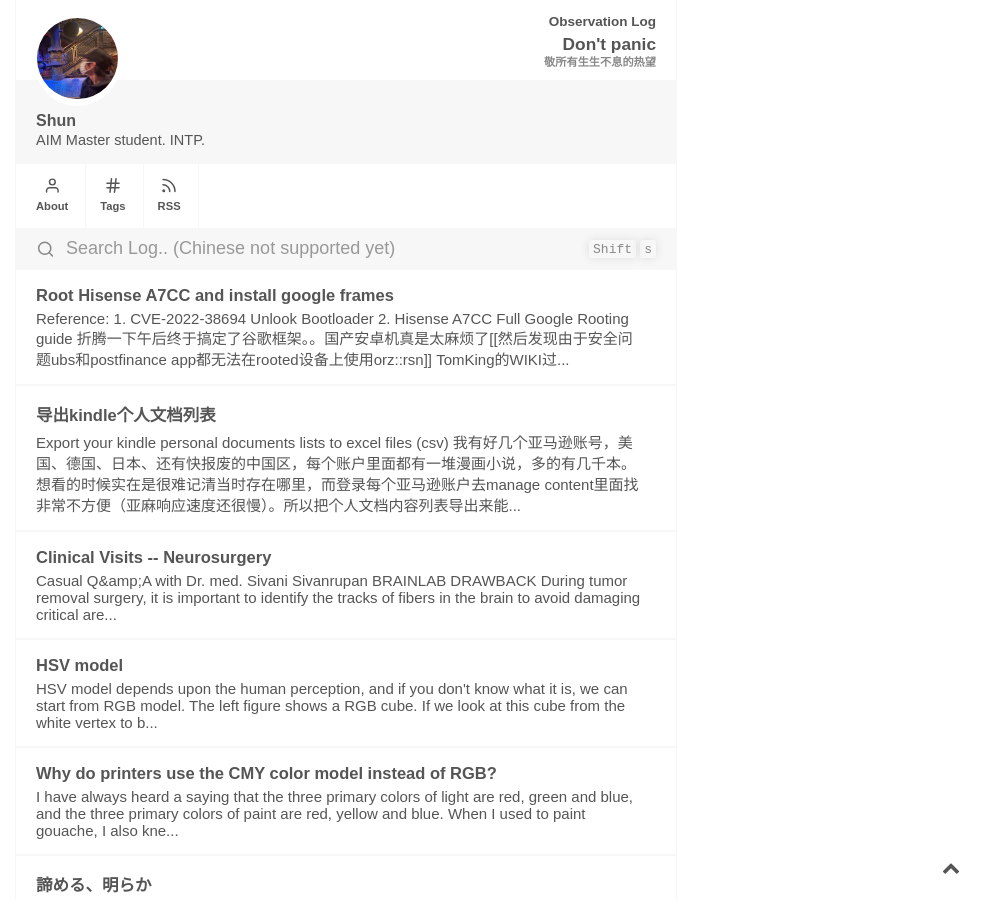
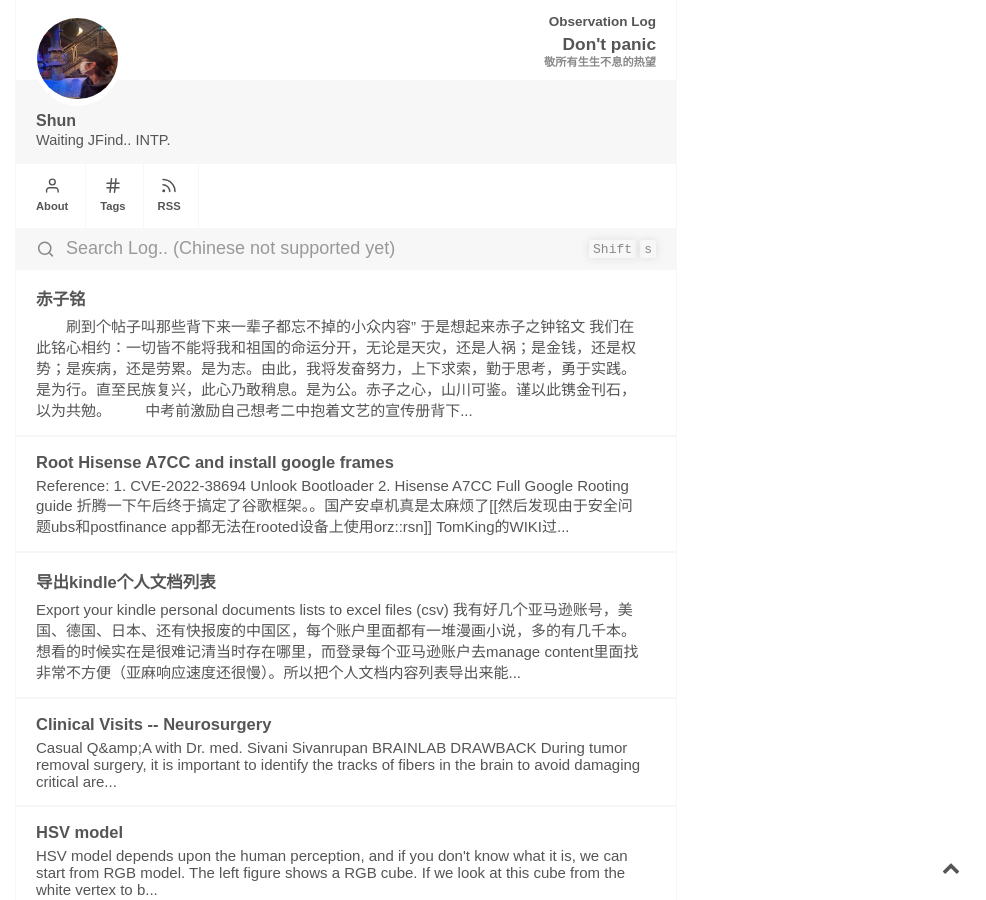
Before and after one commit to r7shun/r7shun.github.io, a Jekyll site: the page built from index.md, in a window 1280 px wide and 900 px high. Shown: the whole window, without its empty margins (294-1280 px from the left). Built offline with Jekyll 4.4.1, drawn with Linux system fonts in a browser that asks for light colours; formulas are drawn with MathJax 3.

Commit message:
update chiziming

```diff
--- a/_config.yml
+++ b/_config.yml
@@ -57,7 +57,7 @@ user:
                 # granular enabling or disabling as with the 'preferences'
                 # or the site-wide settings.
   name: Shun
-  bio: AIM Master student. INTP.
+  bio: Waiting JFind.. INTP.
   email: shunyu.wu7@gmail.com
   photo: /assets/img/profile.jpg
   # alt_link: rgvr.me
--- a/_posts/_archived/2024-09-05-chiziming.md
+++ b/_posts/2024-09-05-chiziming.md
@@ -13,14 +13,14 @@ language: zh
 
 &emsp;&emsp;家庭环境使然，我从来不算个爱国的孩子，三观形成时期没有走偏变成愤青纯靠士兵突击和桔子树的麒麟[[刷到过评论区说再多的爱国教育都比不上一部麒麟hhh，确实是这么回事::rsn]]，虽然副作用是读到第二卷生死与共后掉入腐门至今也爬不出来，可他确实潜移默化的让我始终对解放军保有一层滤镜，由此也将我的心和那片土地永远的联系在了一起，即使那时我还并不知晓。
 
-&emsp;&emsp;真的去了杭二后，遇上了高考改革，佛系的二中提供的资源其实远远比不上学军，那几年同学和家长都在骂，我当时也说不上喜欢二中。开局对分班考失利耿耿于怀，站在401的班门前迟迟不愿进入，第一年不喜欢金jie每天早上的香水味，不喜欢班长总是强迫人的高高在上的嘴脸，用集体荣誉感道德绑架人报名运动会之类的无谓活动，那年（或许直到如今）我都信奉云雀说的[[*“群聚，咬杀”*::highlight]]，最中二的时期甚至标榜享受孤独[[后来遇到tian走出了怪圈::rsn]]，但究极i人如我还是享受独处，看完海边的卡夫卡羡慕卡夫卡能一个人跑到未知的图书馆小住，看蜂蜜与四叶草期待着某一天和竹本一样骑着单车绕日本旅行。直到读到呵呵里白祁写给Chris的信里说
+&emsp;&emsp;真的去了杭二后，遇上了高考改革，佛系的二中提供的资源其实远远比不上学军，那几年同学和家长都在骂，我当时也说不上喜欢二中。开局对分班考失利耿耿于怀，站在401的班门前迟迟不愿进入，第一年不喜欢金洁每天早上的香水味，不喜欢班长总是强迫人的高高在上的嘴脸，用集体荣誉感道德绑架人报名运动会之类的无谓活动，那年（或许直到如今）我都信奉云雀[[家庭教师reborn云雀恭弥(18)::rsn]]说的[[*“群聚，咬杀”*::highlight]]，最中二的时期甚至标榜享受孤独[[后来遇到tian走出了怪圈::rsn]]，但究极i人如我还是享受独处，看完海边的卡夫卡羡慕卡夫卡能一个人跑到未知的图书馆小住，看蜂蜜与四叶草期待着某一天和竹本一样骑着单车绕日本旅行。直到读到呵呵里白祁写给Chris的信里说
 >  “**我那時對任何集體式的狂歡避而遠之，而且心懷惡意。我認爲投入情緒浪潮裏的人就不再是人，他們的自我被壓縮爲一聲聒噪的蟬鳴。通過集體行爲賦予自身更崇高的涵義，用化身混沌的方式對抗混沌，本身就是失智的表現。”**
 
 才忽的明白，啊，我和当年的白祁是一样的，都是游离在人群之外的人，大概也是这样才如此喜欢日本文学和影视吧。
 
-&emsp;&emsp;再然后想着逃离杭州，将浙大排到了三位一体最后。交大面试失败阴差阳错本科去了科大，填排序那时我大概还有物竞给ustc镀的滤镜吧，即使去不了上海偷偷哭了一场但心里觉着也还行，毕竟是离北京很远离美国很近的地方。结果那四年过的并不算好，越来越咸鱼越来越佛，正应了高中最后和zyj开玩笑说 我大概过不好这一生。 或许一语成谶吧，我总是在不断地后悔与怀念，沉默着度过了二中的日子，到如今却有些后悔，不管是社团还是各种文化节科技节都没留下什么回忆，简dv的vlog里基本没有自己，大概他人的记忆里也不会有。自己的回忆里最鲜明的是长住时只有一个人的寝室，一个人的二中之巅，一个人的小木屋，还有早上总也起不早是排不到的拌面。去了科大感受了什么叫真正的“高四”后反而开始和朋友大谈二中的素质教育，我真是可笑至极。  可七年过去，如今的自己呆在宁古塔的欧洲焦虑于做不出来的毕设申请延期的论文，期盼着渴望着这三个月将是瑞士留给我的最后刑期。
+&emsp;&emsp;再然后想着逃离杭州，将浙大排到了三位一体最后。交大面试失败阴差阳错本科去了科大，填排序那时我大概还有物竞给ustc镀的滤镜吧，即使去不了上海偷偷哭了一场但心里觉着也还行，毕竟是离北京很远离美国很近的地方。结果那四年过的并不算好，越来越咸鱼越来越佛，正应了高中最后和zyj<!-- 朱怡江 -->开玩笑说 我大概过不好这一生。 或许一语成谶吧，我总是在不断地后悔与怀念，沉默着度过了二中的日子，到如今却有些后悔，不管是社团还是各种文化节科技节都没留下什么回忆，简dv的vlog里基本没有自己，大概他人的记忆里也不会有。自己的回忆里最鲜明的是长住时只有一个人的寝室，一个人的二中之巅，一个人的小木屋，还有早上总也起不来去了食堂排不到的拌面。去了科大感受了什么叫真正的“高四”后反而开始和朋友大谈二中的素质教育，我真是可笑至极。  可七年过去，如今的自己呆在宁古塔的欧洲焦虑于做不出来的毕设申请延期的论文，期盼着渴望着这三个月将是瑞士留给我的最后刑期。
 
-&emsp;&emsp;幻想着屠龙的少年大抵终究会长大，以前妈妈总说，人是会变得，我曾经不理解不相信。她们放我自由的成长，我说不想一辈子呆在杭州读小学初中高中大学，于是她们放我离开杭州去了鸟不拉屎的合肥，然后我了解了三线城市的无聊落后，可笑的开始怀念不久前嗤之以鼻的家乡。我说不想留在国内，于是她们放我来了欧洲，然后我忍了几年再也忍不了白人区的食物，忍不了巴士上的狐臭，忍不了一进超市看着货架上的德语法语像个文盲，忍不了瑞士人生来就不自觉拥有的priviledge。当年那么想去美国的人最终决定滚回东亚[[好吧申硕的时候确实也想去日本，被老妈否了加自己不坚定顺带收到了offer随波逐流罢了，我就是犟吧，没得到过的兜兜转转还是想要::rsn]]，也终于承认中国永远是故乡。那些重生小说的意义大抵也在于此，经历过才知道好不好，失去了才懂得珍惜，可惜人永远也无法重来，人生不过是体验罢了，一次性体验也算是有他“独特”的魅力吧[[再粪作也没法弃游不玩不是::lsn]]。政治和民族是两回事，就算不想说爱国，但我爱的人都在那片土地上，再和自己较真也没用，看到军装救灾的视频会落泪，看到又长高一截的弟弟会无法遏制的想回家。[一生的故事里有一段](https://blog.sina.com.cn/s/blog_5cda18e40101g1yn.html)
+&emsp;&emsp;幻想着屠龙的少年大抵终究会长大，以前妈妈总说，人是会变得，我曾经不理解不相信。她们放我自由的成长，我说不想一辈子呆在杭州读小学初中高中大学，于是她们放我离开杭州去了鸟不拉屎的合肥，然后我了解了三线城市的无聊落后，可笑的开始怀念不久前嗤之以鼻的家乡。我说不想留在国内，于是她们放我来了欧洲，然后我忍了几年再也忍不了白人区的食物，忍不了巴士上的狐臭，忍不了一进超市看着货架上的德语法语像个文盲，忍不了瑞士人生来就不自觉拥有的priviledge。当年那么想去美国的人最终决定滚回东亚[[好吧申硕的时候确实也想去日本，被老妈否了加自己不坚定顺带收到了offer随波逐流罢了，我就是犟吧，没得到过的兜兜转转还是想要::rsn]]，也终于承认中国永远是故乡。那些重生小说的意义大抵也在于此，经历过才知道好不好，失去了才懂得珍惜，可惜人永远也无法重来，人生不过是体验罢了，一次性体验也算是有他“独特”的魅力吧[[再粪作也没法弃游不玩不是::lsn]]。政治和民族是两回事，就算不想说爱国，但我爱的人都在那片土地上，再和自己较真也没用，看到军装救灾的视频会落泪，看到又长高一截的弟弟会无法遏制的想回家。[一生的故事里有一段](https://blog.sina.com.cn/s/blog_5cda18e40101g1yn.html)[[题外话；也不知道新浪博客还能存在多久,最早几页的博客已经打不开了::lsn]]
 
 > “冬夜，小区里空荡荡没有一个人，植物干枯的枝叶在寒风中晃动，有如鬼怪。清寒的空气充斥到徐知着的肺部，试图挤压掉他身体里最后一点热度。
 徐知着站在蓝田的楼下往上看，卧室还亮着灯，黄澄澄暖盈盈的光亮看起来是那么的温暖。他发现自己从来没有在这个角度仰望过，原来在潜意识里，他早已经把这当成了他的一个家。
@@ -33,3 +33,6 @@ language: zh
 我毕竟是被羁绊绑在这世上的人啊，只剩我一个鬼知道会做出什么，小号荆雨的签名我一直没改也不准备改“下一世，花鸟虫鱼，飞禽走兽，誓不为人。”这一世我先再忍忍吧，就算不为自己。
 
 &emsp;&emsp;好吧消极人又无意识中跑了题，起初只是不想干活逃避着感叹一下，不知是好是坏，人确实总在一点点变成曾经最不屑的自己，小时候拼命把本就习惯拿长的筷子拿的更远，呆不住静不下总想着逃离 [[好像以前也冒出过这种念头，17年11月发的说说“明明当初是想要逃离的，可坐在科大的暖气边，却突然开始怀念曾经闷得人难受的二中之巅，想起那些被抹去的五彩的痕迹，一如当年青涩的梦想。::srs]] ，如今却开始承认恋家的爱国的孩子也没什么不好[[虽然我也不太可能真的回国，四海为家离真正的家近点就行吧::rsn]]电视里书里写的，欧洲有多美瑞士人德国人有多严谨都是扯淡，鸟不拉屎的没有夜生活没有东西吃的欧洲，宽于律己严于律人的双标德国人，见面必问史上最没有意义的问题how are you的白人，越来越多的阿三和头巾人，韩国人不睡觉日本人不吃饭中国人不放假，世界处处是围城罢了。家里没矿的普通人能做的不过是在各种各样的不好中选出最不能忍的，然后接纳剩下的。
+
+
+[[2025.03.08无聊的更新  喜报--正常毕业了，回国当快乐妈宝，青海西藏做志愿者浪了一个月，等jfind下签中。果然没了ddl整个人都明媚了（），不知道之后去日本就活会不会又再度低迷- -::srs]]
```
